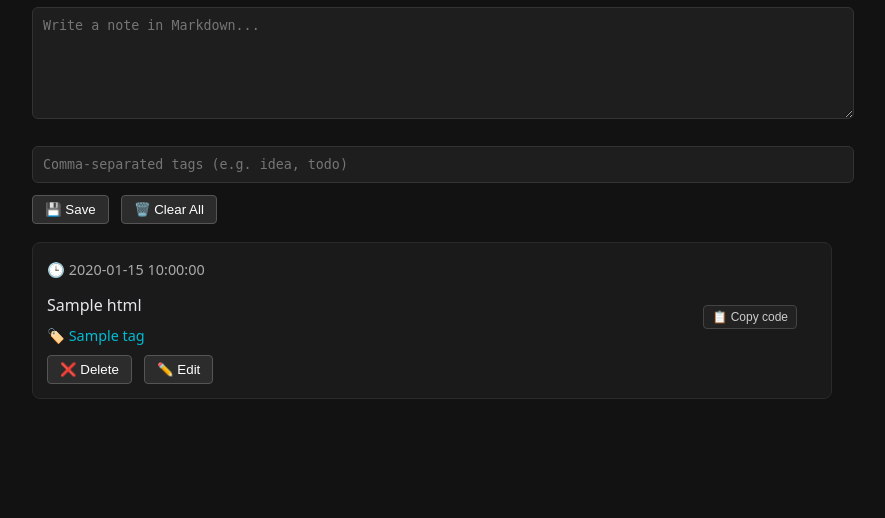
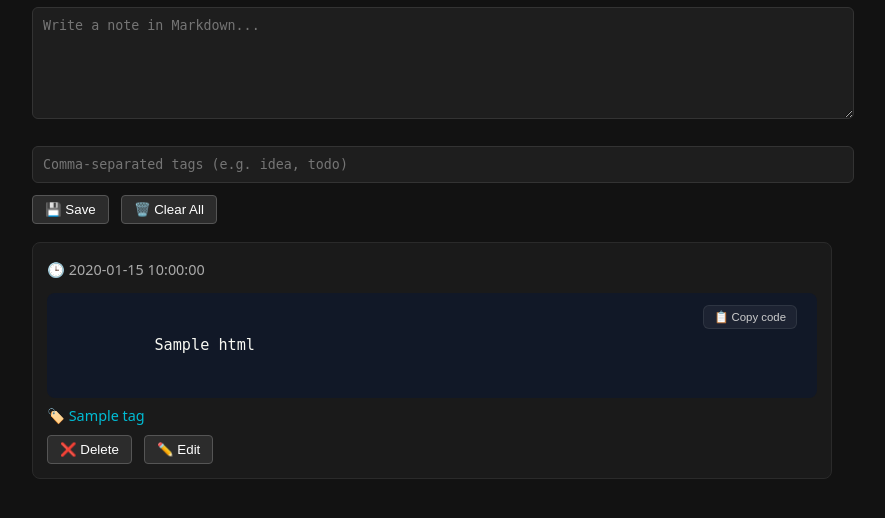
Before and after one commit to Bijush/Bijush-Note-Book, a Flask app: template templates/index.html in a window 1280 px wide. Shown: the part 266-784 px from the top of the page, without its empty margins (208-1093 px from the left). Run offline with Flask 3, Linux system fonts and the light colour scheme; the template is opened without the code that fills it: most values are stand-ins (such as "Sample title", 1, 10 or a date in 2020); parts of the project's set-up code (start-up, migrations or seed data) failed here and were passed over.

Commit message:
Add files via upload

```diff
--- a/templates/index.html
+++ b/templates/index.html
@@ -7,10 +7,8 @@
   <style>
     body {
       font-family: system-ui, sans-serif;
-      margin: 20px;
+      margin: 20px auto;
       max-width: 800px;
-      margin-left: auto;
-      margin-right: auto;
       background: #121212;
       color: #e5e7eb;
       line-height: 1.6;
@@ -71,42 +69,41 @@
     }
 
     .copy-container {
+      margin-top: 10px;
+    }
+
+    pre {
+      font-family: 'Fira Code', monospace;
+      font-size: 0.95em;
+      background: #111827;
+      color: #f8f8f2;
+      padding: 16px;
+      padding-right: 60px; /* space for button */
+      border-radius: 8px;
+      overflow-x: auto;
+      white-space: pre-wrap;
       position: relative;
-      margin-top: 10px;
+      margin: 0;
     }
 
     .copy-btn {
       position: absolute;
       top: 12px;
       right: 12px;
-      background: #222;
-      border: 1px solid #444;
+      background: rgba(255, 255, 255, 0.05);
+      border: 1px solid rgba(255, 255, 255, 0.08);
       color: #ccc;
       font-size: 0.75em;
-      padding: 4px 8px;
+      padding: 4px 10px;
+      border-radius: 6px;
       cursor: pointer;
-      border-radius: 4px;
-      z-index: 10;
+      z-index: 2;
+      transition: background 0.2s, border 0.2s;
     }
 
     .copy-btn:hover {
-      background: #333;
-    }
-
-    .content pre, .content code {
-      font-family: 'Fira Code', monospace;
-      font-size: 0.95em;
-      background: #111827;
-      color: #f8f8f2;
-      padding: 12px;
-      border-radius: 8px;
-      display: block;
-      overflow-x: auto;
-      margin: 0;
-    }
-
-    .content pre {
-      position: relative;
+      background: rgba(255, 255, 255, 0.1);
+      border-color: rgba(255, 255, 255, 0.2);
     }
 
     .search-bar {
@@ -172,8 +169,10 @@
     <div class="note">
       <time>🕒 {{ note.time }}</time>
       <div class="copy-container">
-        <button class="copy-btn" onclick="copyToClipboard(this)">📋 Copy code</button>
-        <div class="content">{{ note.html|safe }}</div>
+        <pre>
+          <button class="copy-btn" onclick="copyToClipboard(this)">📋 Copy code</button>
+          {{ note.html|safe }}
+        </pre>
       </div>
       {% if note.tags %}
         <div class="tags">🏷️ {{ note.tags | join(', ') }}</div>
@@ -202,7 +201,7 @@
     }
 
     function copyToClipboard(btn) {
-      const code = btn.parentElement.querySelector(".content").innerText;
+      const code = btn.parentElement.innerText.replace(btn.innerText, "").trim();
       navigator.clipboard.writeText(code).then(() => {
         btn.innerText = "✅ Copied";
         setTimeout(() => btn.innerText = "📋 Copy code", 1500);
```
